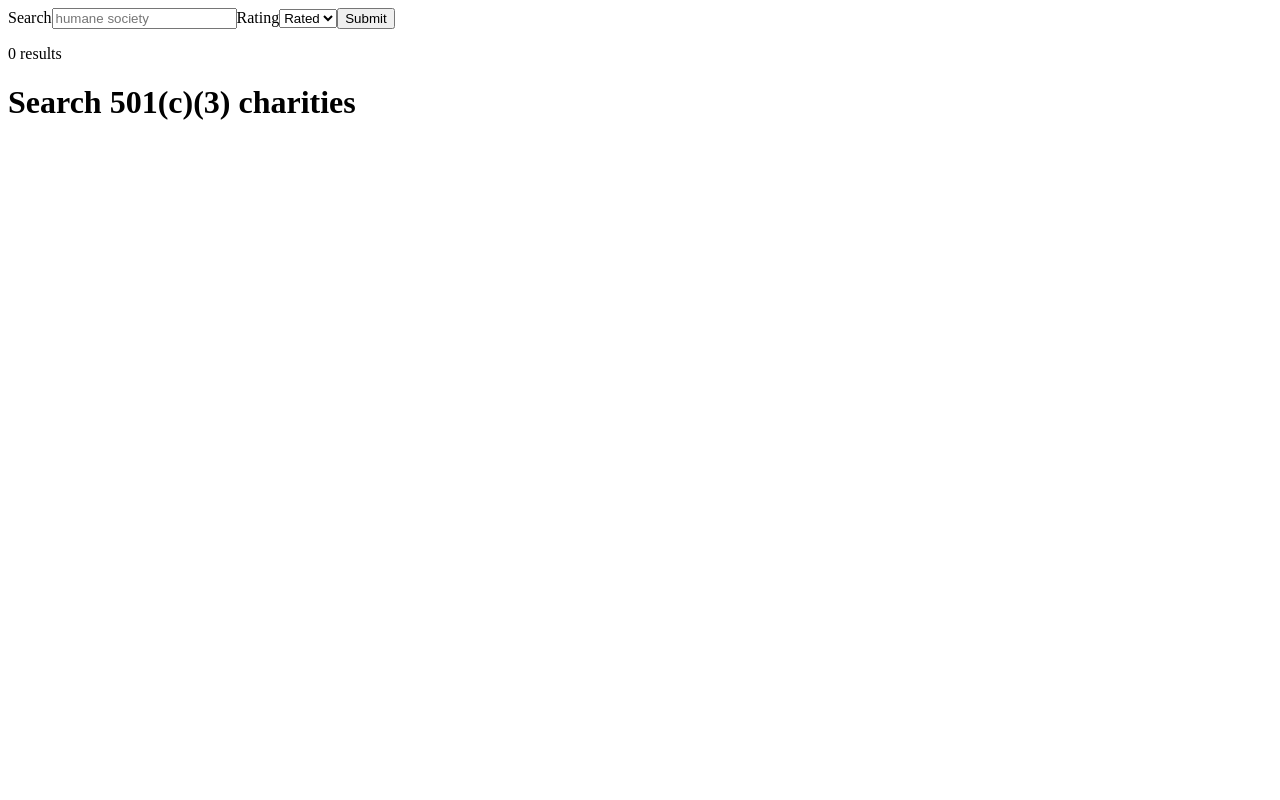
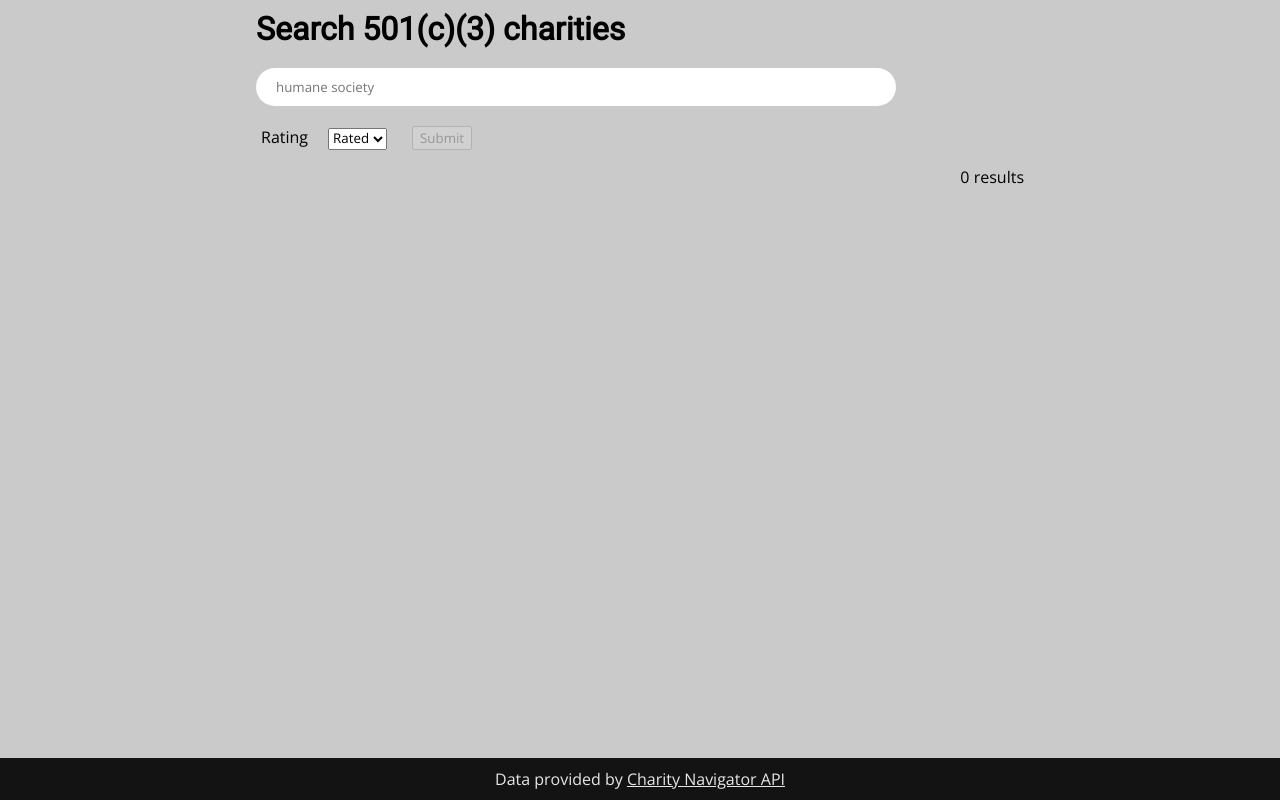
Before and after one commit to nickFalcone/charity-search, a React (Vite) app: page / in a window 1280 px wide. Built offline with nearby package versions, Linux system fonts and the light colour scheme.

Commit message:
Style, and prevent submission if search term is empty string or response loading

```diff
--- a/package.json
+++ b/package.json
@@ -1,11 +1,10 @@
 {
-  "name": "pure-react",
+  "name": "charity-search",
   "version": "1.0.0",
   "description": "",
   "main": "index.js",
   "scripts": {
     "dev": "parcel src/index.html",
-    "dev:mock": "cross-env PET_MOCK=mock parcel src/index.html",
     "build": "parcel build src/index.html",
     "format": "prettier \"src/**/*.{js,html}\" --write",
     "lint": "eslint \"src/**/*.{js,jsx}\" --quiet",
@@ -27,7 +26,6 @@
     "prettier": "^2.2.1"
   },
   "dependencies": {
-    "@frontendmasters/pet": "^1.0.3",
     "@reach/router": "^1.3.4",
     "react": "^16.14.0",
     "react-dom": "^16.14.0"
--- a/src/App.js
+++ b/src/App.js
@@ -6,10 +6,6 @@ import Search from './Search';
 const App = () => {
   return (
     <div>
-      <header>{/* <Link to="/">Home</Link> */}</header>
-      {/* <Router>
-        <Search path="/" />
-      </Router> */}
       <Search />
     </div>
   );
--- a/src/Charity.js
+++ b/src/Charity.js
@@ -9,19 +9,34 @@ export default function Charity({
   city,
   state,
 }) {
+  /**
+   * Helper function to convert string to Title Case
+   *
+   * @param {string} str - string of text to convert to Title Case
+   *
+   * @return {string} Title Case string
+   */
+  const titleCase = (str) => {
+    if (str === null || str === '') return false;
+    else str = str.toString();
+
+    return str.replace(/\w\S*/g, (txt) => {
+      return `${txt.charAt(0).toUpperCase()}${txt.substr(1).toLowerCase()}`;
+    });
+  };
+
   return (
-    <div className="charity" id={id}>
-      <a
-        href={website}
-        target="_blank"
-        rel="noreferrer"
-        className="charity-link"
-      >
-        <h1>{name}</h1>
-      </a>
-      <h2>{cause}</h2>
-      <p>{`${city}, ${state}`}</p>
-      <p>{mission ? mission.replace(/<br>/g, '') : ''}</p>
-    </div>
+    <a href={website} target="_blank" rel="noreferrer" className="charity-link">
+      <div className="charity" id={id}>
+        <h1 className="charity-name">{name}</h1>
+        <h2 className="charity-cause">{cause}</h2>
+        <p className="charity-location">{`${titleCase(
+          city
+        )}, ${state.toUpperCase()}`}</p>
+        <p className="charity-mission">
+          {mission ? mission.replace(/<br>/g, '') : ''}
+        </p>
+      </div>
+    </a>
   );
 }
--- a/src/Results.js
+++ b/src/Results.js
@@ -3,10 +3,11 @@ import Charity from './Charity';
 
 const Results = (data) => {
   return (
-    <div className="search">
-      {!data.charities.length ? (
-        <h1>Search 501(c)(3) charities</h1>
-      ) : (
+    <div className="search-results" aria-live="polite">
+      <p className="search-results-count">
+        {data.charities.length} result{data.charities.length === 1 ? '' : 's'}
+      </p>
+      {data.charities.length ? (
         data.charities.map((charity) => {
           return (
             <Charity
@@ -24,6 +25,8 @@ const Results = (data) => {
             />
           );
         })
+      ) : (
+        <span></span>
       )}
     </div>
   );
--- a/src/Search.js
+++ b/src/Search.js
@@ -22,6 +22,7 @@ const Search = () => {
    * Return charities from the Charity Navigator API
    *
    * @param {string} searchTerm - string of text to search
+   * @param {number} rating - 1: only return rated charities; 0: return all charities
    * @param {boolean} [mock=false] - flag to mock API response
    *
    * @return {Promise} response
@@ -51,28 +52,29 @@ const Search = () => {
 
   return (
     <div className="search-params">
+      <h1 className="search-cta">Search 501(c)(3) charities</h1>
+
       <form
+        className="search-form"
         onSubmit={(event) => {
           event.preventDefault();
-          getCharities(searchTerm, rating);
+          // getCharities(searchTerm, rating, true); // mock response
+          getCharities(searchTerm, rating); // response from API
         }}
       >
         <label htmlFor="searchTerm">
-          Search
           <input
             id="searchTerm"
+            className="search-input"
             value={searchTerm}
             placeholder="humane society"
             onChange={(event) => updateSearch(event.target.value)}
           />
         </label>
         <RatingSelect />
-        {/* Prevent multiple submissions if the response is still loading */}
-        <button disabled={loading}>Submit</button>
+        {/* Prevent submissions if empty search term or if the response is still loading */}
+        <button disabled={loading || searchTerm === ''}>Submit</button>
       </form>
-      <p>
-        {charities.length} result{charities.length === 1 ? '' : 's'}
-      </p>
       <Results charities={charities} />
     </div>
   );
--- a/src/index.html
+++ b/src/index.html
@@ -3,8 +3,14 @@
   <head>
     <meta charset="UTF-8" />
     <meta name="viewport" content="width=device-width, initial-scale=1.0" />
+    <meta name="description" content="Search 501(c)(3) charities" />
     <title>501c3.fyi</title>
     <link rel="stylesheet" href="./style.css" />
+    <link rel="preconnect" href="https://fonts.gstatic.com" />
+    <link
+      href="https://fonts.googleapis.com/css2?family=Open+Sans&family=Roboto&display=swap"
+      rel="stylesheet"
+    />
     <link
       rel="preconnect"
       href="https://charity-search-303800.ue.r.appspot.com"
@@ -13,5 +19,9 @@
   <body>
     <div id="root">not rendered</div>
     <script src="./App.js"></script>
+    <footer>
+      Data provided by
+      <a href="https://charity.3scale.net/">Charity Navigator API</a>
+    </footer>
   </body>
 </html>
--- a/src/style.css
+++ b/src/style.css
@@ -0,0 +1,108 @@
+html,
+body {
+  background-color: #cacaca;
+  margin: 0;
+  padding: 0;
+  scrollbar-width: none;
+}
+
+html::-webkit-scrollbar {
+  display: none;
+}
+
+/* FONTS */
+
+.search-cta,
+.charity-name {
+  font-family: 'Roboto', sans-serif;
+}
+
+footer,
+.search-results-count,
+.charity-cause,
+.charity-location,
+.charity-mission,
+.search-params,
+input,
+select,
+button {
+  font-family: 'Open Sans', sans-serif;
+}
+
+/* STYLES */
+
+.search-cta {
+  margin: 10px 0 0 0;
+}
+
+.search-params {
+  max-width: 768px;
+  margin: 0 auto;
+}
+
+.search-results {
+  margin-left: 25px;
+}
+
+.search-results-count {
+  text-align: right;
+}
+
+.search-input {
+  width: 98%;
+  max-width: 600px;
+  padding: 10px 20px;
+  margin: 20px 0;
+  border: none;
+  border-radius: 25px;
+}
+
+.search-input:focus {
+  outline: 0;
+  box-shadow: 0 0 10px #313131;
+}
+
+.rating-group {
+  display: inline-block;
+  margin: 0 5px;
+}
+
+.use-select-rating {
+  margin: 0 20px;
+}
+
+.charity-link {
+  text-decoration: none;
+  background-color: #dadada;
+  color: #333;
+  display: block;
+  border: 2px solid #707070;
+  border-radius: 20px;
+  padding: 20px;
+  margin: 20px auto;
+  max-width: 768px;
+  transition: all 0.25s;
+}
+
+.charity-link:hover,
+.charity-link:focus {
+  background-color: #fff;
+  outline: 0;
+  box-shadow: 0 0 10px #5d5d5d;
+}
+
+footer {
+  position: fixed;
+  bottom: 0;
+  display: block;
+  width: 100%;
+  padding: 10px 0;
+  color: #e6e6e6;
+  background-color: #131313;
+  text-align: center;
+}
+
+footer a {
+  color: #e6e6e6;
+  text-decoration: underline;
+}
--- a/src/useSelect.js
+++ b/src/useSelect.js
@@ -2,12 +2,13 @@ import React, { useState } from 'react';
 
 const useSelect = (label, defaultState, options) => {
   const [state, setState] = useState(defaultState);
-  const id = `use-dropdown-${label.replace(' ', '').toLowerCase()}`;
+  const id = `use-select-${label.replace(' ', '').toLowerCase()}`;
   const Dropdown = () => (
-    <label htmlFor={id}>
+    <label htmlFor={id} className="rating-group">
       {label}
       <select
         id={id}
+        className={id}
         value={state}
         onChange={(event) => setState(event.target.value)}
         onBlur={(event) => setState(event.target.value)}
```
Also changed, not shown: 1 other file (tests, documents, lock files or other folders).
